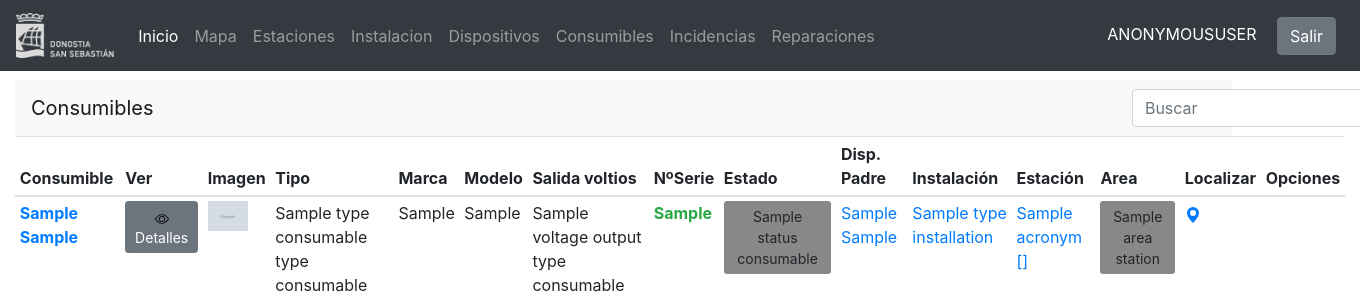
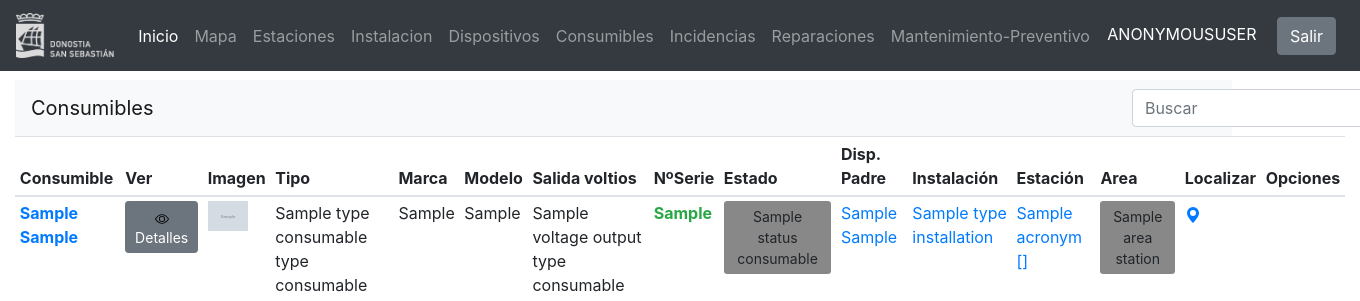
Before and after one commit to retegi/aguas, a Django app: template aguas/templates/consumable/list_consumable.html in a window 1360 px wide; the page is wider, and only the part inside the window is pictured. Shown: the top 301 px of that part. Run offline with Django 3.2, Linux system fonts and the light colour scheme; the template is opened without the code that fills it: most values are stand-ins (such as "Sample title", 1, 10 or a date in 2020); grey boxes marked "Sample" are stand-in pictures; parts of the project's set-up code (start-up, migrations or seed data) failed here and were passed over; some libraries are stand-ins or nearby versions.

Commit message:
modificar menú

```diff
--- a/aguas/templates/base.html
+++ b/aguas/templates/base.html
@@ -102,6 +102,9 @@
       <li class="nav-item">
         <a class="nav-link" href="{% url 'repairs_app:list_repair' %}">Reparaciones</a>
       </li>
+      <li class="nav-item">
+        <a class="nav-link" href="{% url 'repairs_app:list_repair' %}">Mantenimiento-Preventivo</a>
+      </li>
     </ul>
     <ul class="navbar-nav text-right">
       <li class="nav-link">
```
Also changed, not shown: aguas/media/devices/Arrancandor.JPG (added).
